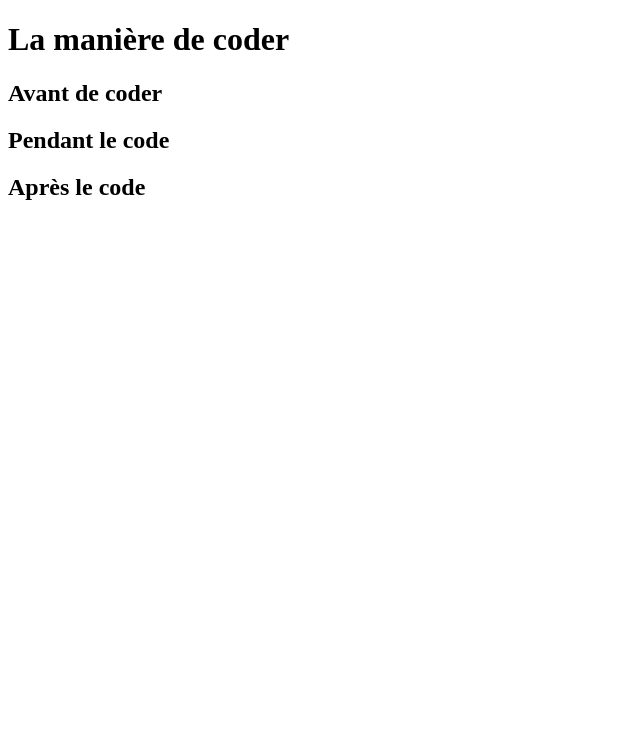
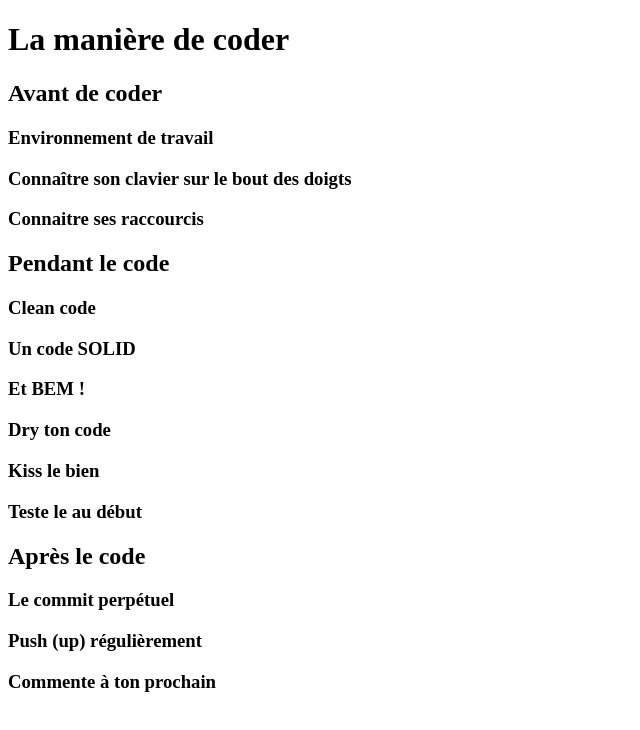
Before and after one commit to thesebastienfernandez/style-code, a plain HTML site: page index.html in a window 1280 px wide. Shown: the whole page, without its empty margins (0-640 px from the left). Drawn offline with Linux system fonts and the light colour scheme.

Commit message:
global plan

```diff
--- a/index.html
+++ b/index.html
@@ -13,14 +13,62 @@
         <section>
             <h2>Avant de coder</h2>
             <p></p>
+            <article>
+                <h3>Environnement de travail</h3>
+                <p></p>
+            </article>
+            <article>
+                <h3>Connaître son clavier sur le bout des doigts</h3>
+                <p></p>
+            </article>
+            <article>
+                <h3>Connaitre ses raccourcis</h3>
+                <p></p>
+            </article>
         </section>
         <section>
             <h2>Pendant le code</h2>
             <p></p>
+            <article>
+                <h3>Clean code</h3>
+                <p></p>
+            </article>
+            <article>
+                <h3>Un code SOLID</h3>
+                <p></p>
+            </article>
+            <article>
+                <h3>Et BEM !</h3>
+                <p></p>
+            </article>
+            <article>
+                <h3>Dry ton code</h3>
+                <p></p>
+            </article>
+            <article>
+                <h3>Kiss le bien</h3>
+                <p></p>
+            </article>
+            <article>
+                <h3>Teste le au début</h3>
+                <p></p>
+            </article>
         </section>
         <section>
             <h2>Après le code</h2>
             <p></p>
+            <article>
+                <h3>Le commit perpétuel</h3>
+                <p></p>
+            </article>
+            <article>
+                <h3>Push (up) régulièrement</h3>
+                <p></p>
+            </article>
+            <article>
+                <h3>Commente à ton prochain</h3>
+                <p></p>
+            </article>
         </section>
     </main>
     <footer></footer>
```
